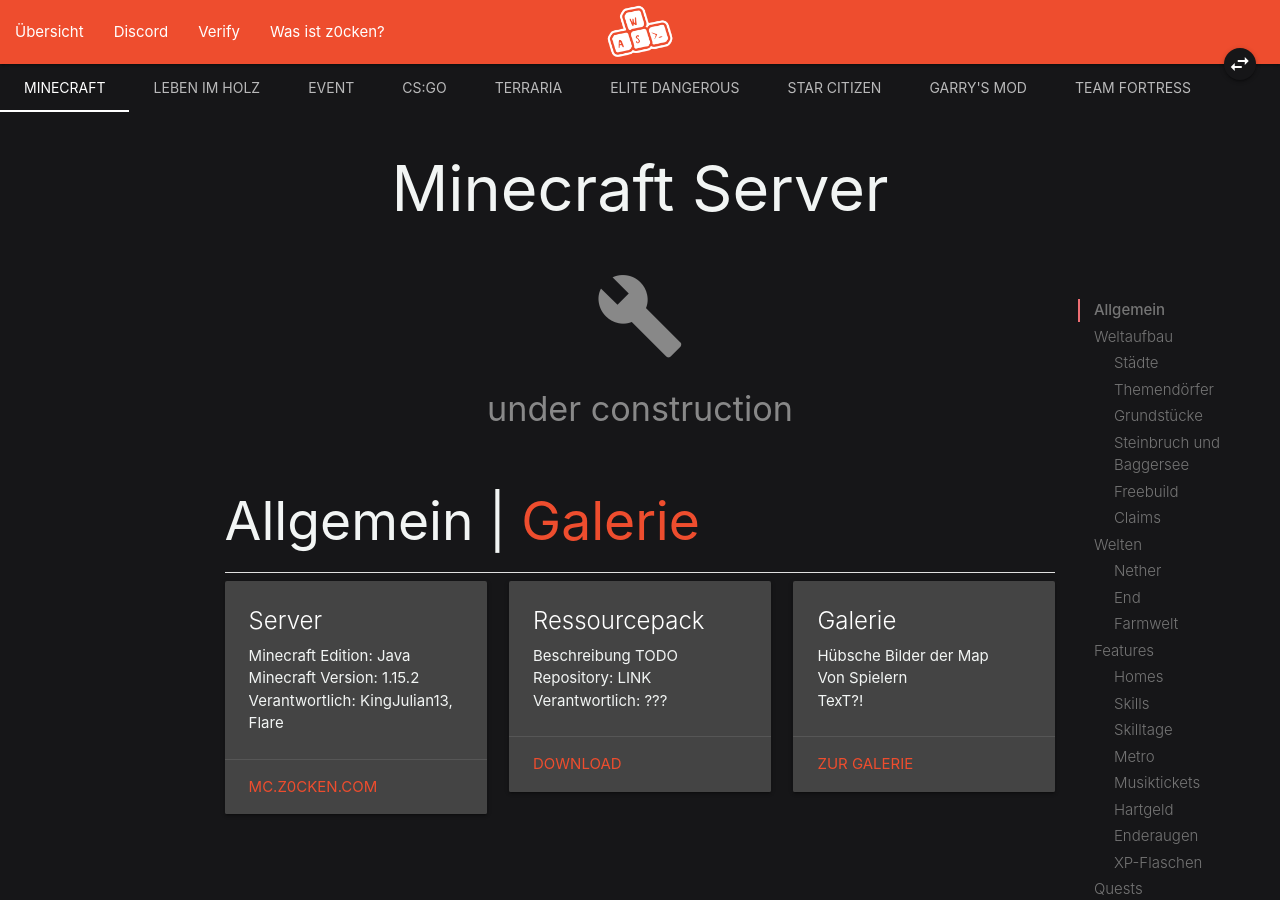
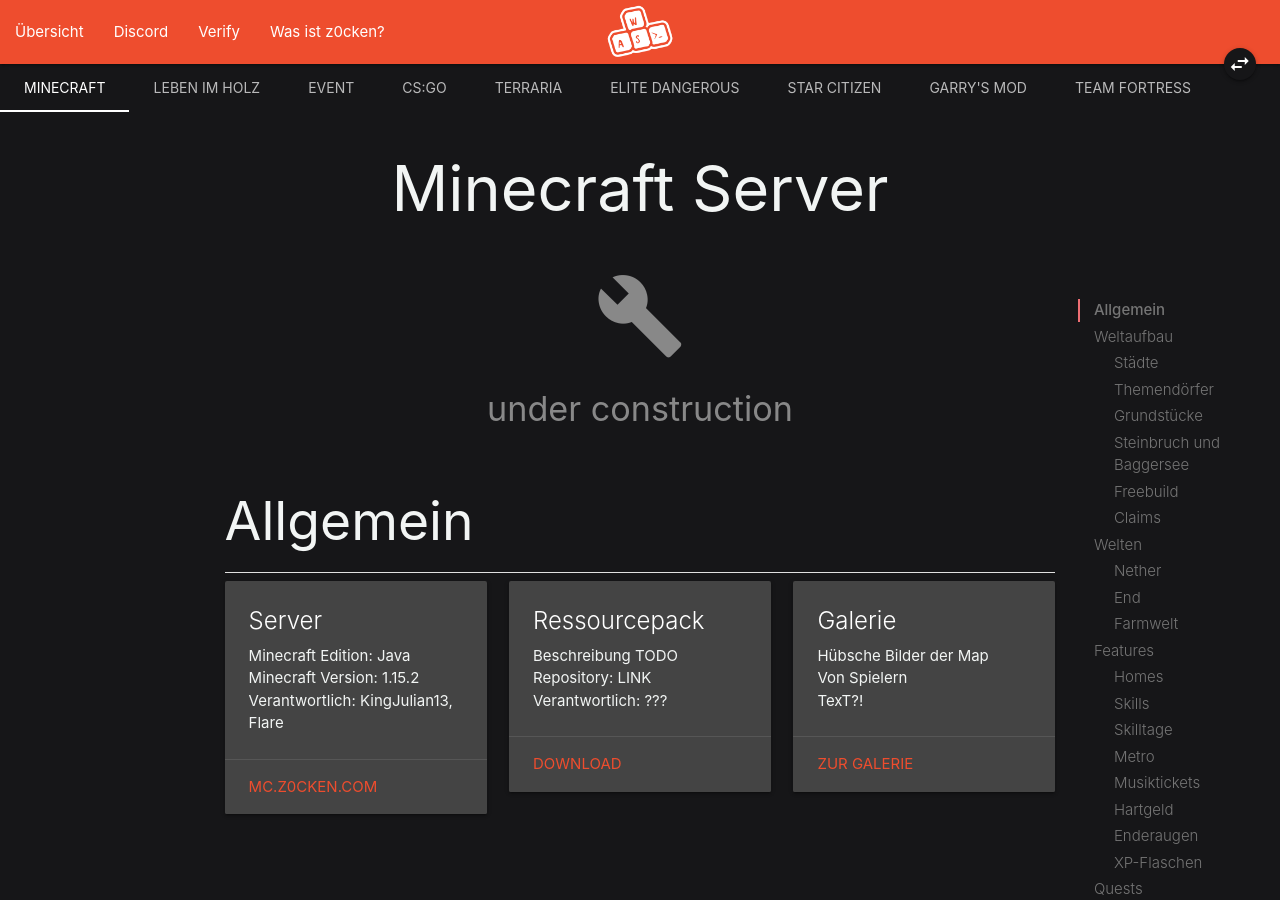
Before and after one commit to KingJulian13/z0cken-com_dev, a Jekyll site: the page built from minecraft/index.html, in a window 1280 px wide and 900 px high. Built offline with Jekyll 4.4.1, drawn with Linux system fonts in a browser that asks for light colours; nearby versions of some CDN libraries.

Commit message:
removed old Galerie

```diff
--- a/minecraft/index.html
+++ b/minecraft/index.html
@@ -22,7 +22,7 @@
       </div>
       <div id="allgemein" class="section scrollspy">
         <h2 id="allgemein">
-          Allgemein | <a href="{{ site.baseurl }}/minecraft/galerie">Galerie</a>
+          Allgemein
         </h2>
         <div class="divider"></div>
 
```
